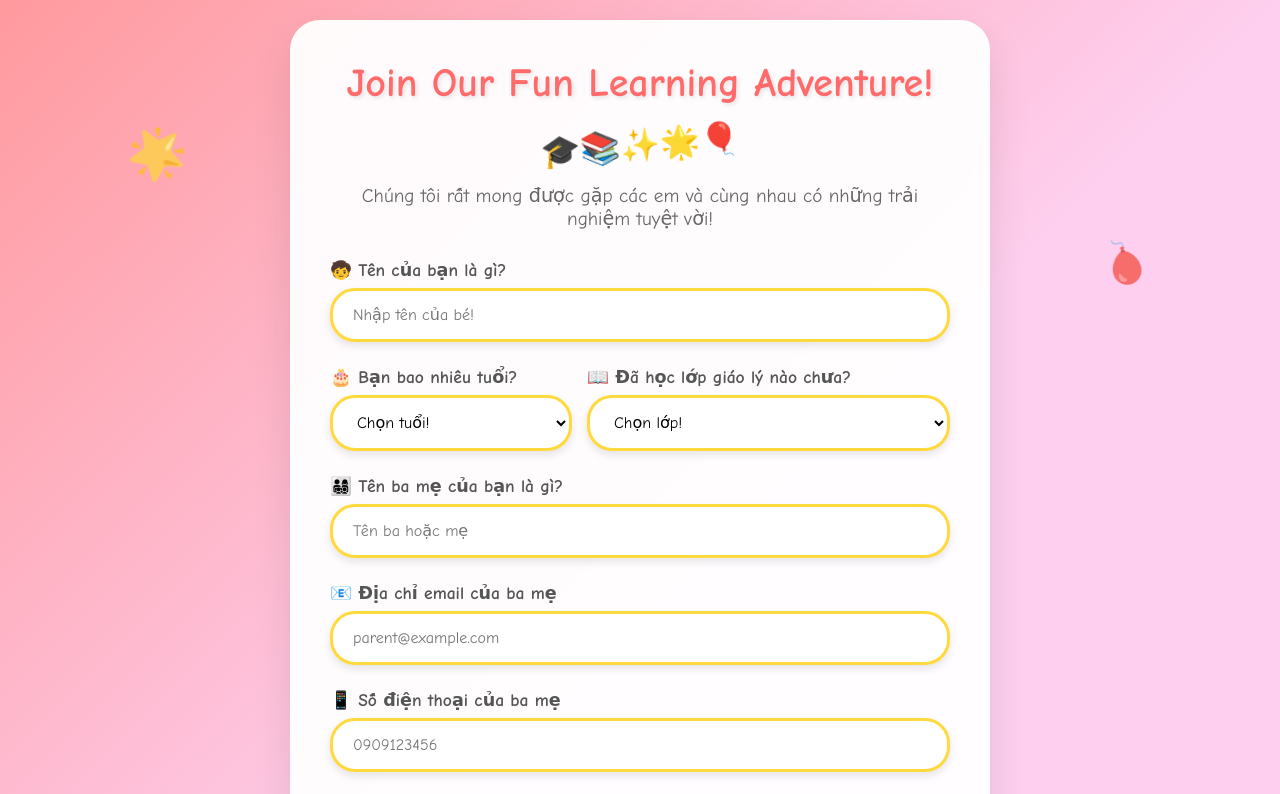
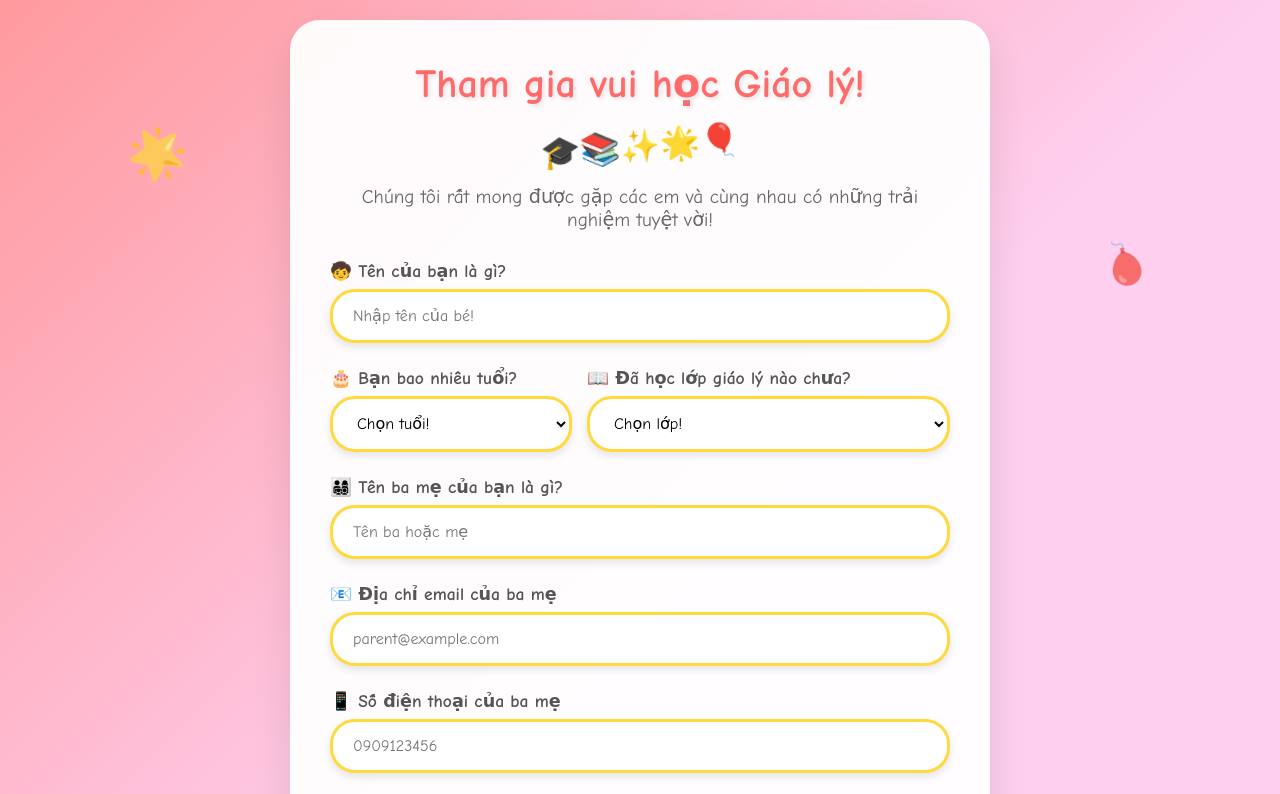
Before and after one commit to nnt71391/nnt71391.github.io, a plain HTML site: page index.html in a window 1280 px wide. Shown: the top 794 px of the page. Drawn offline with Linux system fonts and the light colour scheme.

Commit message:
Update index.html

```diff
--- a/index.html
+++ b/index.html
@@ -3,7 +3,7 @@
 <head>
     <meta charset="UTF-8">
     <meta name="viewport" content="width=device-width, initial-scale=1.0">
-    <title>🌟 Tham gia khóa học vui nhộn! 🌟</title>
+    <title>🌟 Tham gia vui học Giáo lý! 🌟</title>
     <style>
         * {
             margin: 0;
@@ -270,7 +270,7 @@
 
     <div class="container">
         <div class="header">
-            <h1>Join Our Fun Learning Adventure!</h1>
+            <h1>Tham gia vui học Giáo lý!</h1>
             <div class="emoji-row">🎓📚✨🌟🎈</div>
             <p>Chúng tôi rất mong được gặp các em và cùng nhau có những trải nghiệm tuyệt vời!</p>
         </div>
```
